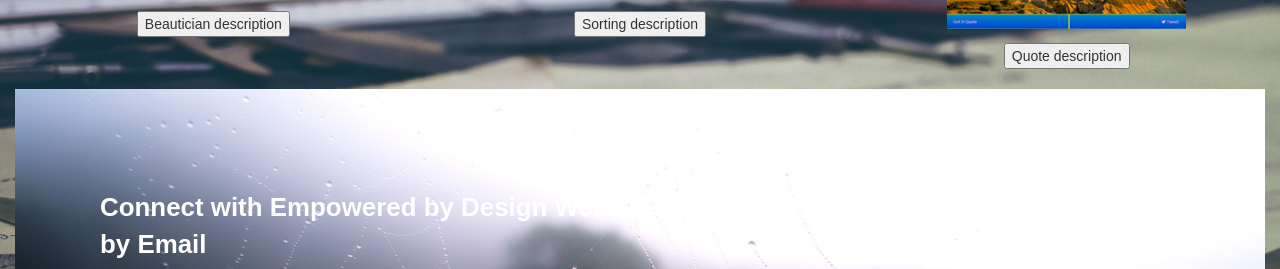
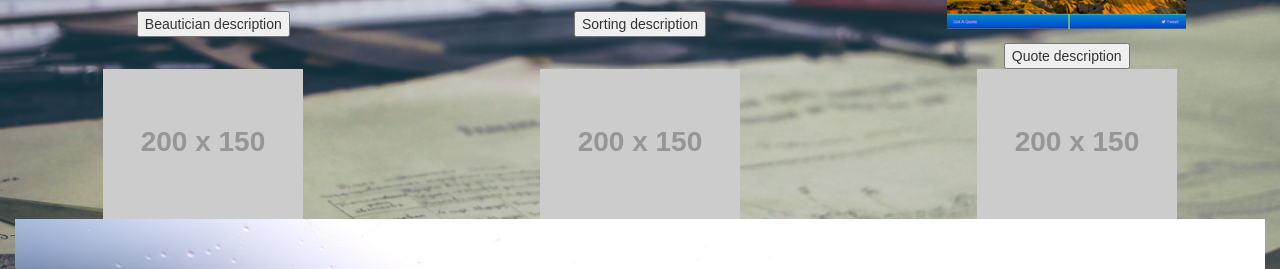
Before and after one commit to powerjohn/portfolio, a plain HTML site: page index.html in a window 1280 px wide. Shown: the part 2000-2269 px from the top of the page. Drawn offline with nearby package versions, Linux system fonts and the light colour scheme; placeholder pictures from the web are drawn by us.

Commit message:
placeholders

```diff
--- a/index.html
+++ b/index.html
@@ -128,17 +128,17 @@
 
     <div class="col-xs-4 text-center quote">
 
-        <img  src=""http://placehold.it/200x150"">
+        <img  src="http://placehold.it/200x150">
 
       </div>
       <div class="col-xs-4 text-center quote">
 
-        <img  src=""http://placehold.it/200x150"">
+        <img  src="http://placehold.it/200x150">
 
       </div>
       <div class="col-xs-4 text-center quote">
 
-        <img  src=""http://placehold.it/200x150"">
+        <img  src="http://placehold.it/200x150">
 
       </div>
 
```
